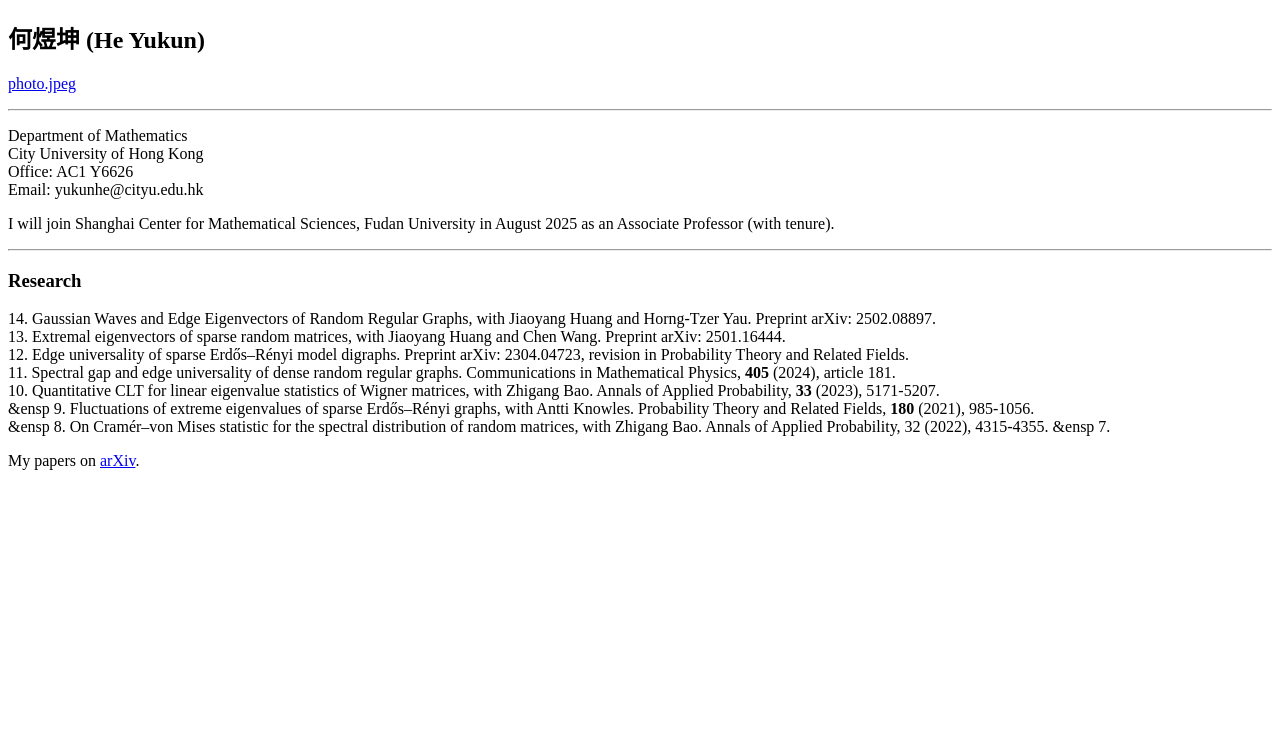
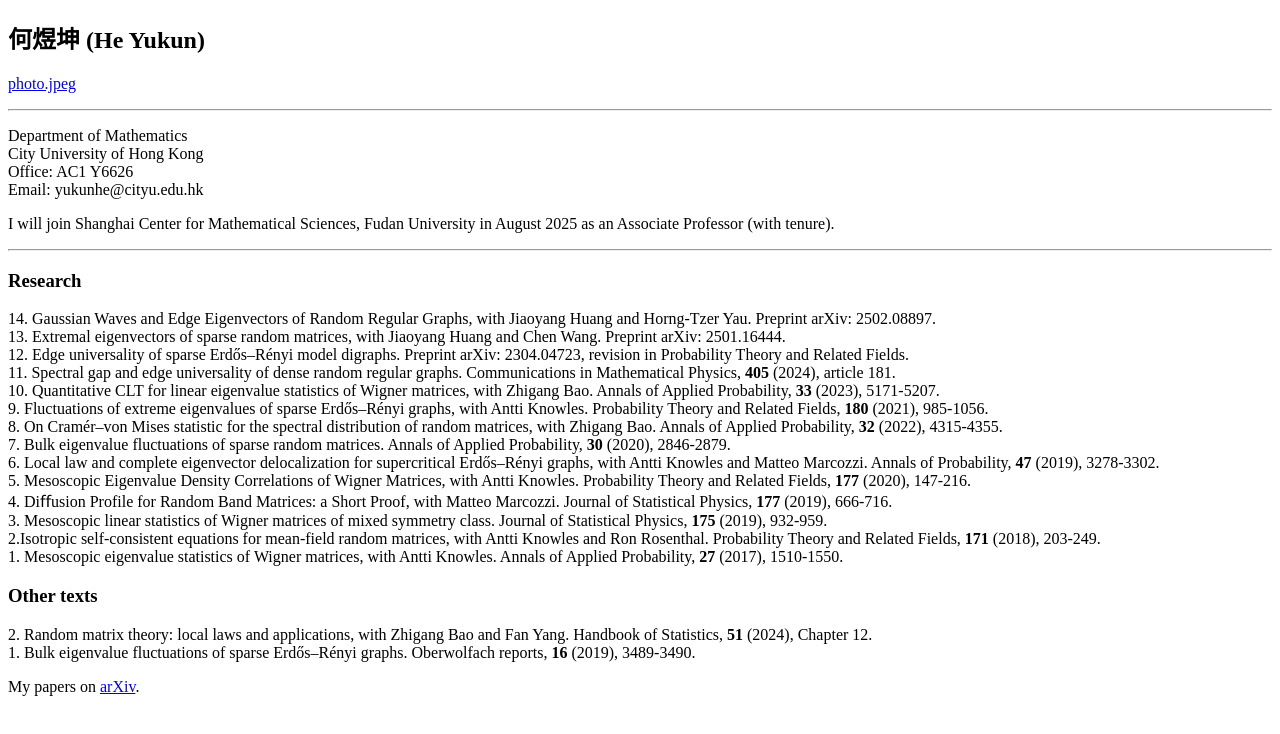
Before and after one commit to he-yukun/he-yukun.github.io, a plain HTML site: page index.html in a window 1280 px wide. Drawn offline with Linux system fonts and the light colour scheme.

Commit message:
Update index.html

```diff
--- a/index.html
+++ b/index.html
@@ -41,17 +41,44 @@
 10. Quantitative CLT for linear eigenvalue statistics of Wigner matrices, with Zhigang Bao.
     Annals of Applied Probability, <b>33</b> (2023), 5171-5207. <br />
 
-&ensp 9. Fluctuations of extreme eigenvalues of sparse Erdős–Rényi graphs, with Antti Knowles.
-   Probability Theory and Related Fields, <b>180</b>  (2021), 985-1056. <br />
+9. Fluctuations of extreme eigenvalues of sparse Erdős–Rényi graphs, with Antti Knowles.
+         Probability Theory and Related Fields, <b>180</b>  (2021), 985-1056. <br />
 
-&ensp 8.  On Cramér–von Mises statistic for the spectral distribution of random matrices,
-with Zhigang Bao.
-Annals of Applied Probability, 32 (2022), 4315-4355.
+8.  On Cramér–von Mises statistic for the spectral distribution of random matrices, with Zhigang Bao.
+          Annals of Applied Probability, <b>32</b>  (2022), 4315-4355. <br />
 
-&ensp 7.
+7. Bulk eigenvalue fluctuations of sparse random matrices.
+         Annals of Applied Probability, <b>30</b>  (2020), 2846-2879. <br />
+
+6. Local law and complete eigenvector delocalization for supercritical Erdős–Rényi graphs, with Antti Knowles and Matteo Marcozzi.
+         Annals of Probability, <b>47</b> (2019), 3278-3302. <br />
+
+5. Mesoscopic Eigenvalue Density Correlations of Wigner Matrices, with Antti Knowles.
+   Probability Theory and Related Fields, <b>177</b> (2020), 147-216. <br />
+
+4. Diﬀusion Profile for Random Band Matrices: a Short Proof, with Matteo Marcozzi.
+   Journal of Statistical Physics, <b>177</b> (2019), 666-716. <br />
+
+3. Mesoscopic linear statistics of Wigner matrices of mixed symmetry class.
+   Journal of Statistical Physics, <b>175</b> (2019), 932-959. <br />
+
+2.Isotropic self-consistent equations for mean-field random matrices, with Antti Knowles and Ron Rosenthal.
+  Probability Theory and Related Fields, <b>171</b> (2018), 203-249. <br />
+
+1. Mesoscopic eigenvalue statistics of Wigner matrices, with Antti Knowles.
+  Annals of Applied Probability, <b>27</b> (2017), 1510-1550. <br />
 
  </p>
 
+ <h3> Other texts </h3>
+
+  <p>
+ 2. Random matrix theory: local laws and applications, with Zhigang Bao and Fan Yang.
+    Handbook of Statistics, <b>51</b> (2024), Chapter 12.<br />
+ 1. Bulk eigenvalue fluctuations of sparse Erdős–Rényi graphs.
+    Oberwolfach reports, <b>16</b> (2019), 3489-3490.
+
+</p>
 
 
 
```
